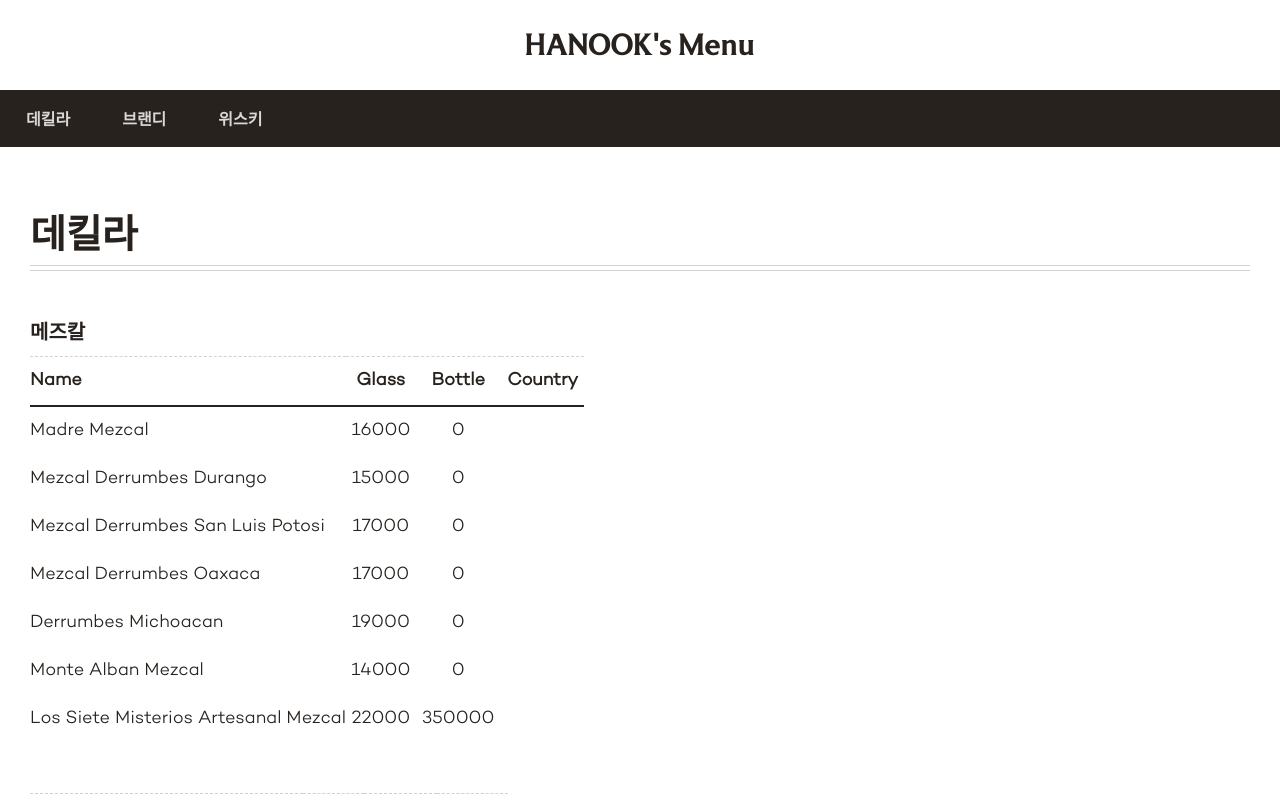
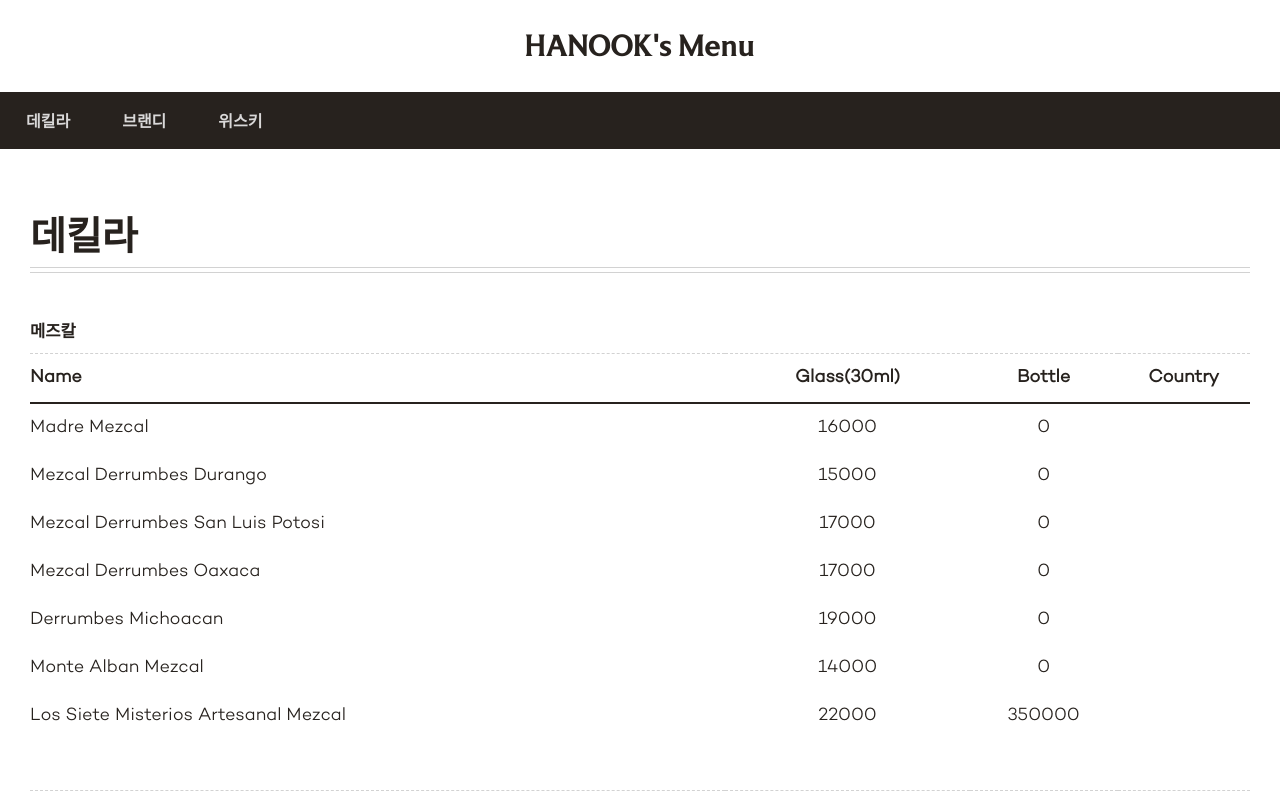
Before and after one commit to tmdwo5811/barhanook-menu, a React (Create React App) app: page / in a window 1280 px wide. Shown: the top 800 px of the page. Built offline with nearby package versions, Linux system fonts and the light colour scheme.

Commit message:
table 스타일 수정

```diff
--- a/src/App.css
+++ b/src/App.css
@@ -32,7 +32,7 @@
 
 .App {
   text-align: center;
-  overflow: hidden;
+  position: relative;
 }
 
 .App-header {
@@ -43,13 +43,15 @@
   align-items: center;
   justify-content: center;
   font-size: calc(16px + 2vmin);
-  padding: 5px;
+  padding: 3px;
+  margin: 3px;
 }
 
 .navi-wrapper {
   height: auto;
-  overflow-x: auto;
-  position: relative;
+  position: sticky;
+  top: 0;
+  z-index: 10;
 }
 
 .category-nav {
@@ -64,10 +66,9 @@
   color: #d9d8d8;
   padding: 16px 0;
   font-weight: bold;
+  overflow-x: auto;
   width: 100%;
-  position: sticky;
-  top: 0;
-  z-index: 10;
+  max-width: 100%;
 }
 
 .category-nav::-webkit-scrollbar {
@@ -116,17 +117,21 @@
   display: flex;
   flex-flow: column;
   gap: 40px;
+  width: 100%;
+  overflow-x: auto;
+  -webkit-overflow-scrolling: touch;
+  /* 터치 디바이스에서 부드럽게 스크롤 */
 }
 
 .sub-category {
   margin: 10px 0;
   text-align: left;
-  font-size: 20px;
 }
 
 /* 테이블 스타일 */
 .category-table {
   border-collapse: collapse;
+  width: 100%;
 }
 
 .category-name {
@@ -134,14 +139,29 @@
   border-bottom: 2px solid #27221e;
 }
 
+/* 첫번째 컬럼 고정 스타일 */
+/* .category-table th:first-child,
+td:first-child {
+  position: sticky;
+  left: 0;
+  z-index: 10px;
+  background-color: #fff;
+} */
+
 .category-name th {
-  padding: 13px 0;
+  padding: 13px;
   font-size: 18px;
 }
 
 .category-name th:first-child {
   width: 57%;
   text-align: left;
+}
+
+.category-name th:first-child,
+th:last-child {
+  padding-left: 0;
+  padding-right: 0;
 }
 
 .menu-text td:first-child {
--- a/src/App.js
+++ b/src/App.js
@@ -45,7 +45,7 @@
 
 function MenuItems({ items }) {
   console.log(items)
-  const fieldNames = ["Name", "Glass", "Bottle", "Country"];
+  const fieldNames = ["Name", "Glass(30ml)", "Bottle", "Country"];
 
   return (
     <div className="menu-wrapper">
@@ -63,7 +63,6 @@
             <tbody>
               {item.detailItems.map((detailItems, subIndex) => (
                 <tr key={`detail-${index}-${subIndex}`} className="menu-text">
-                  {/* console.log(1, detailItems, `detail-${index}-${subIndex}`) */}
                   <td>{detailItems.enName}</td>
                   <td>{detailItems.pricePerGlass}</td>
                   <td>{detailItems.pricePerBottle}</td>
```
